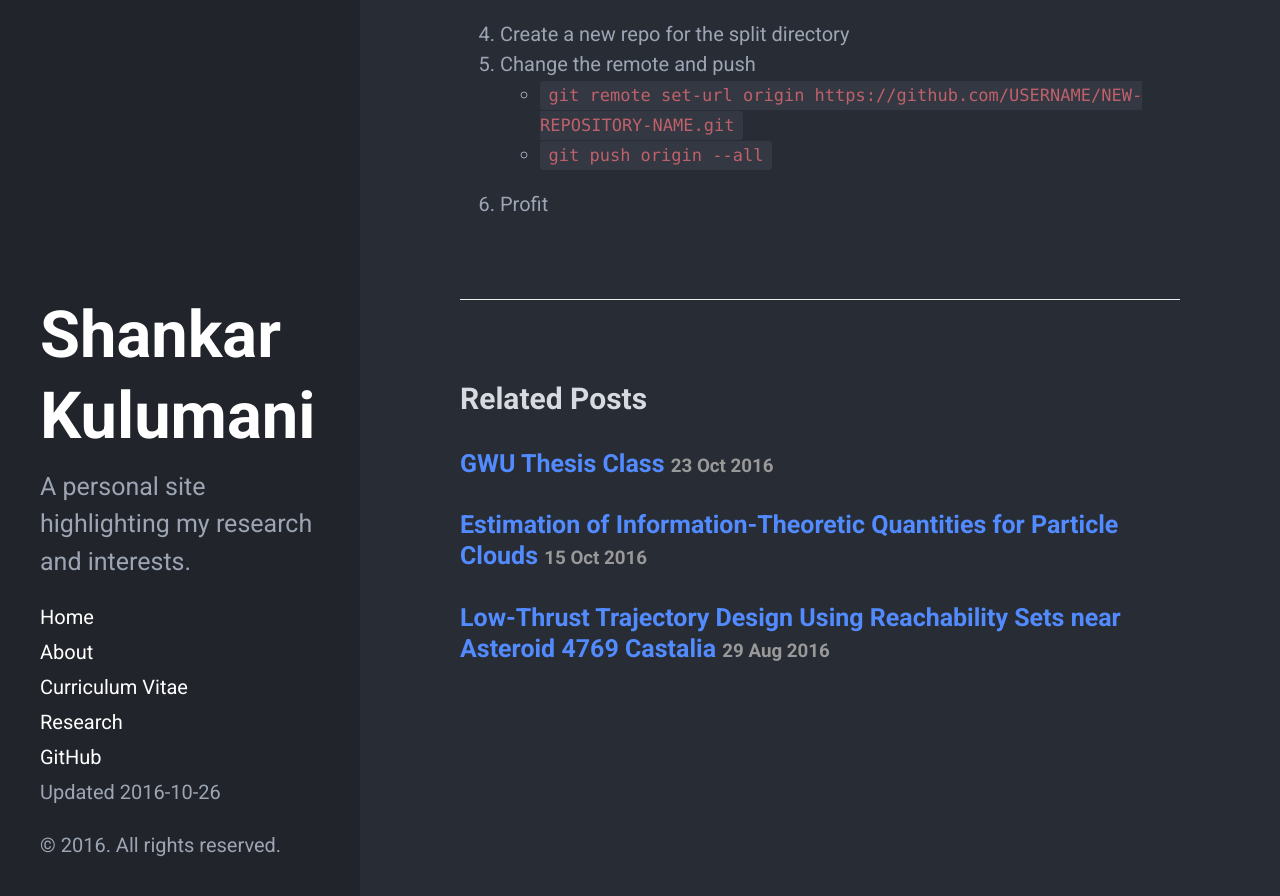
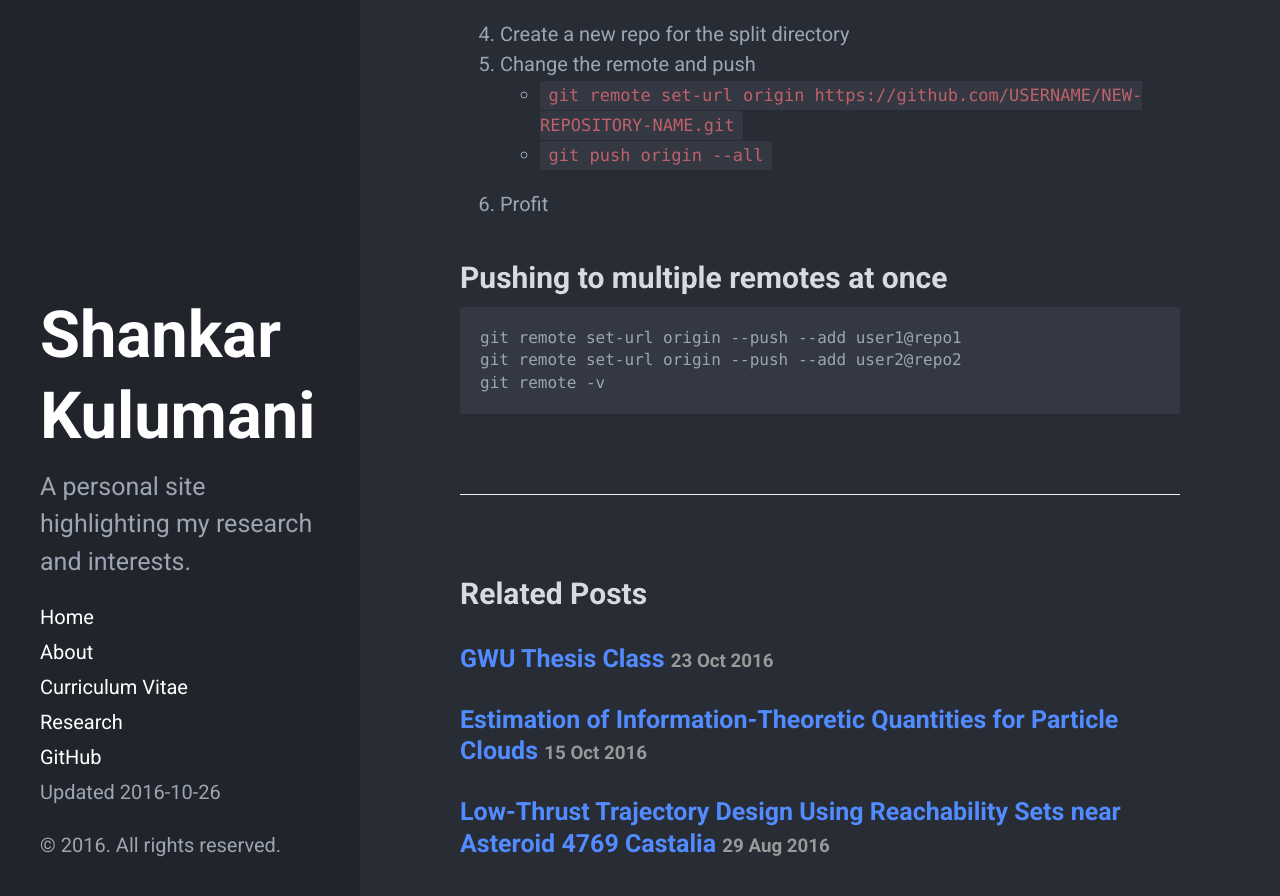
Before and after one commit to skulumani/skulumani.github.io, a Jekyll site: the page built from _posts/2016-10-16-git_cheatsheet.md, in a window 1280 px wide and 900 px high, scrolled down 10242 px. Shown: the top 896 px of the window. Built offline with Jekyll 4.4.1, drawn with Linux system fonts in a browser that asks for light colours.

Commit message:
Add multiple remote code

```diff
--- a/_posts/2016-10-16-git_cheatsheet.md
+++ b/_posts/2016-10-16-git_cheatsheet.md
@@ -495,3 +495,12 @@ lg = !"git lg1"
   * `git remote set-url origin https://github.com/USERNAME/NEW-REPOSITORY-NAME.git`
   * `git push origin --all`
 6. Profit
+
+Pushing to multiple remotes at once
+-----------------------------------------
+
+~~~~
+git remote set-url origin --push --add user1@repo1
+git remote set-url origin --push --add user2@repo2
+git remote -v
+~~~~
```
